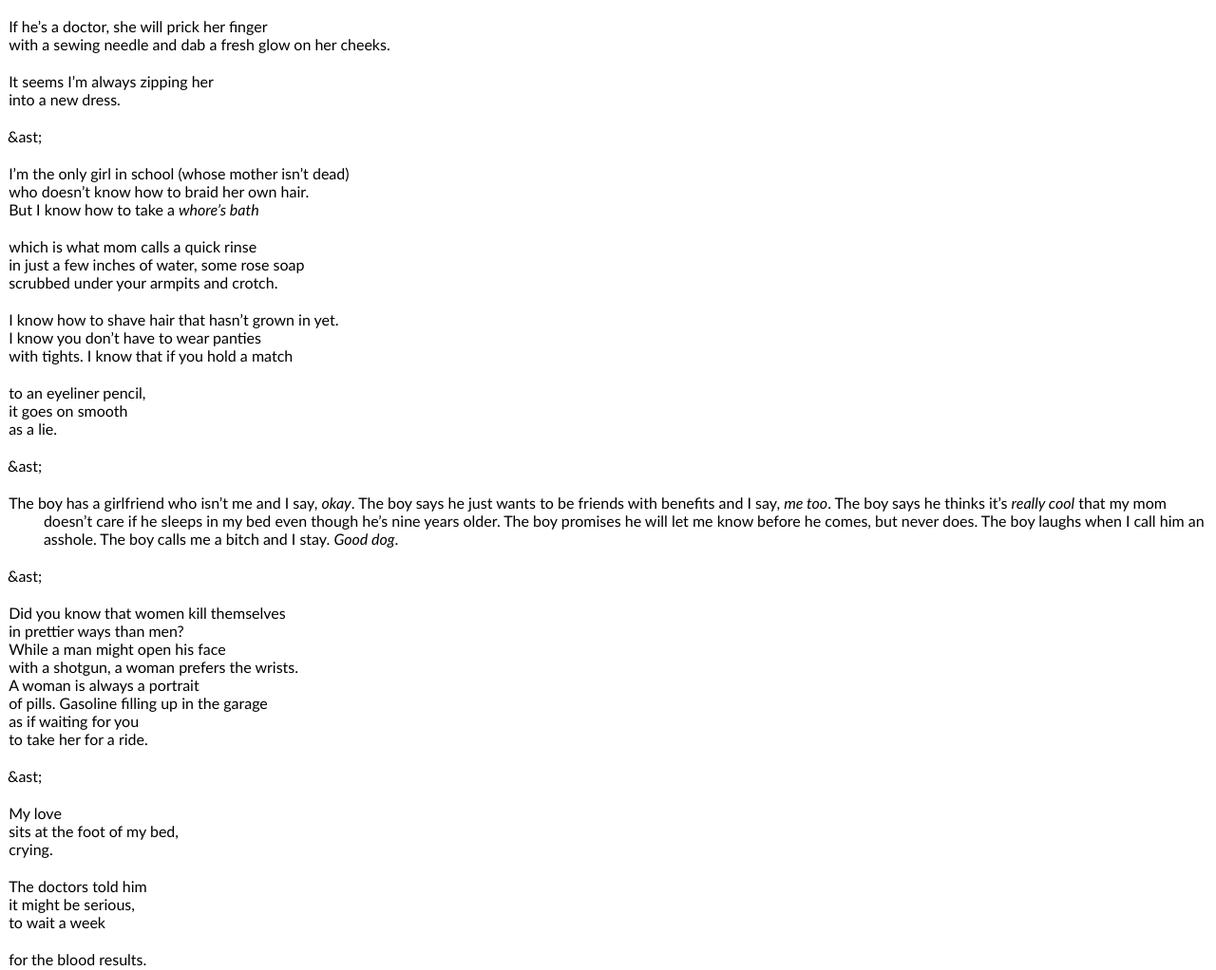
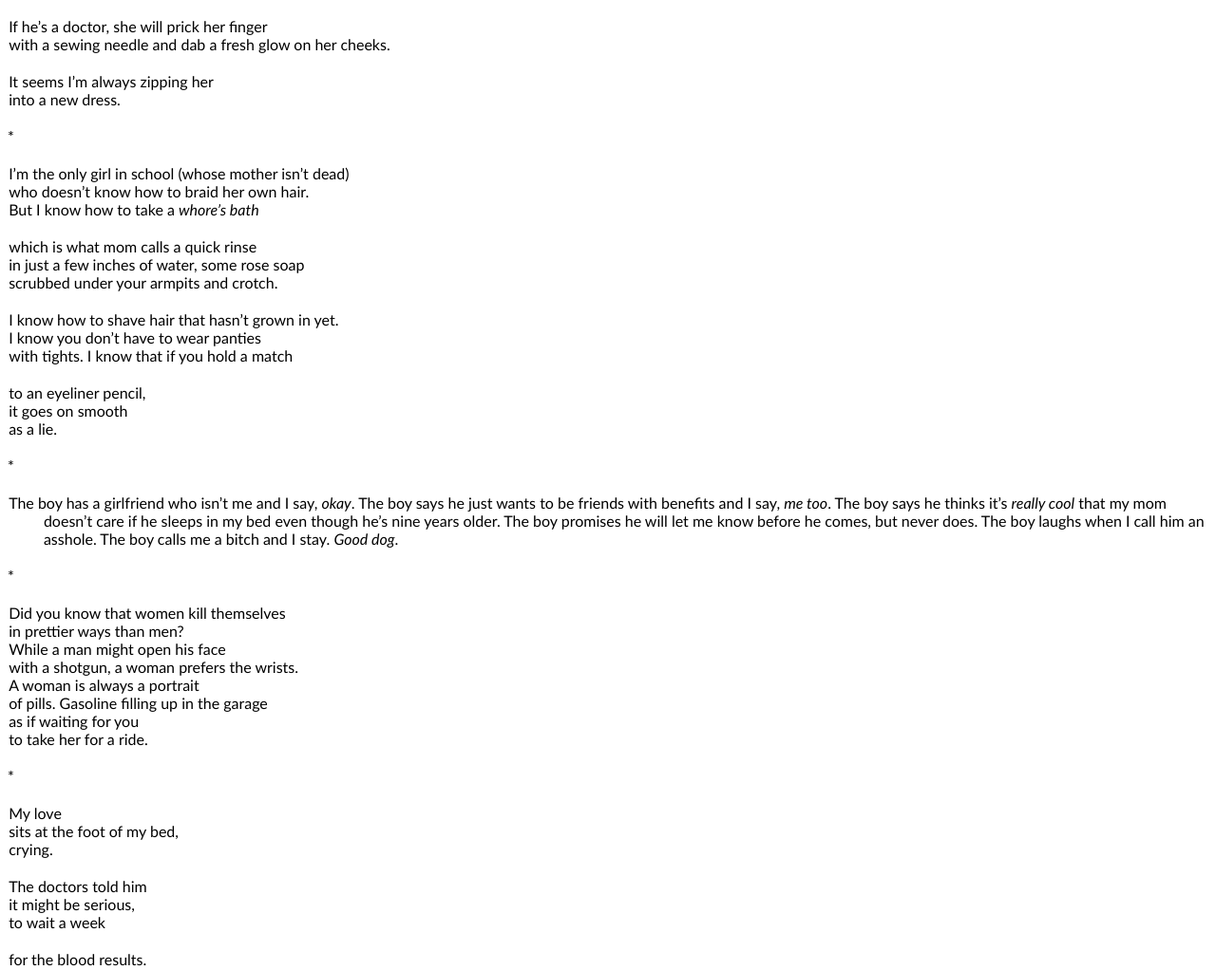
Before and after one commit to mdayaram/alight, a plain HTML site: page content/Megan Falley - Watching My Mother.html in a window 1280 px wide. Shown: the part 422-1444 px from the top of the page at 95% size. Drawn offline with Linux system fonts and the light colour scheme; files that its build step writes are made by us from their sources.

Commit message:
Update Megan Falley - Watching My Mother.html
Fixed the issue with * encoding as `&ast;`

```diff
--- a/content/Megan Falley - Watching My Mother.html
+++ b/content/Megan Falley - Watching My Mother.html
@@ -1,7 +1,7 @@
 <!DOCTYPE html>
 <html xmlns="http://www.w3.org/1999/xhtml">
 <head>
-<meta http-equiv="Content-Type" content="text/html; charset=UTF-8">
+	<meta http-equiv="Content-Type" content="text/html; charset=UTF-8">
 	<meta charset="UTF-8">
 	<title>Watching My Mother in the Mirror</title>
 	<link href="assets/stylesheets/YBReview_dill.css" rel="stylesheet" type="text/css">
@@ -41,7 +41,7 @@
 		<p class="PoemLine">into a new dress.</p>
 	</div>
 	<div class="PoemStanza">
-	&amp;ast;
+	&ast;
 	</div>
 	<div class="PoemStanza">
 		<p class="PoemLine1">I’m the only girl in school (whose mother isn’t dead)</p>
@@ -64,14 +64,14 @@
 		<p class="PoemLine">as a lie.</p>
 	</div>
 	<div class="PoemStanza">
-	&amp;ast;
+	&ast;
 	</div>
 	<div class="PoemStanza">
 		<p class="PoemLine1">The boy has a girlfriend who isn’t me and I say, <em>okay</em>. The boy says he just wants to be friends with benefits and I say, <em>me too</em>. The boy says he thinks it’s <em>really cool</em> that my mom doesn’t care if he sleeps in my bed even though he’s nine years older. The boy promises he will let me know before he comes, but never does. The boy laughs when I call him an asshole. The boy calls me a bitch and I stay. <em>Good dog</em>.</p>
 		<!-- This is more likely than not the wrong class for this bit here. -->
 	</div>
 	<div class="PoemStanza">
-	&amp;ast;
+	&ast;
 	</div>
 	<div class="PoemStanza">
 		<p class="PoemLine1">Did you know that women kill themselves</p>
@@ -84,7 +84,7 @@
 		<p class="PoemLine">to take her for a ride.</p>
 	</div>
 	<div class="PoemStanza">
-	&amp;ast;
+	&ast;
 	</div>
 	<div class="PoemStanza">
 		<p class="PoemLine1">My love</p>
```
